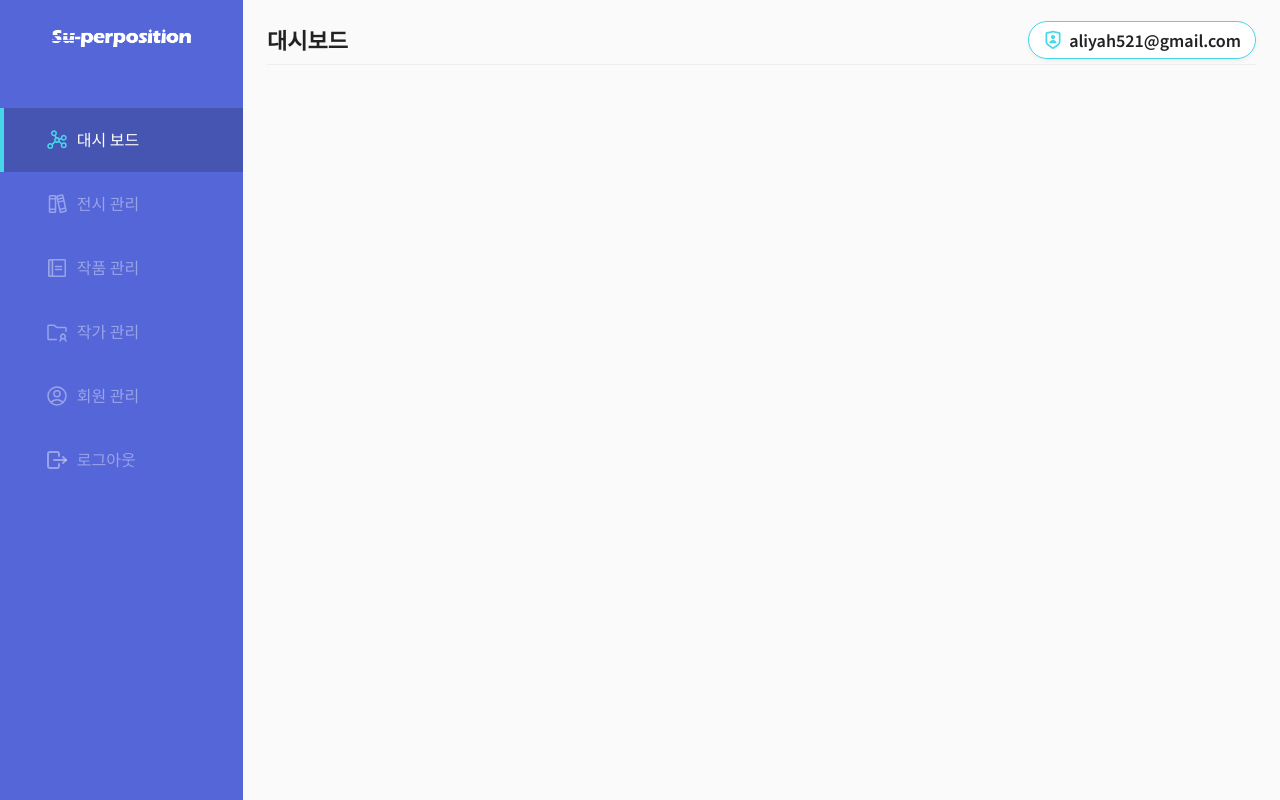
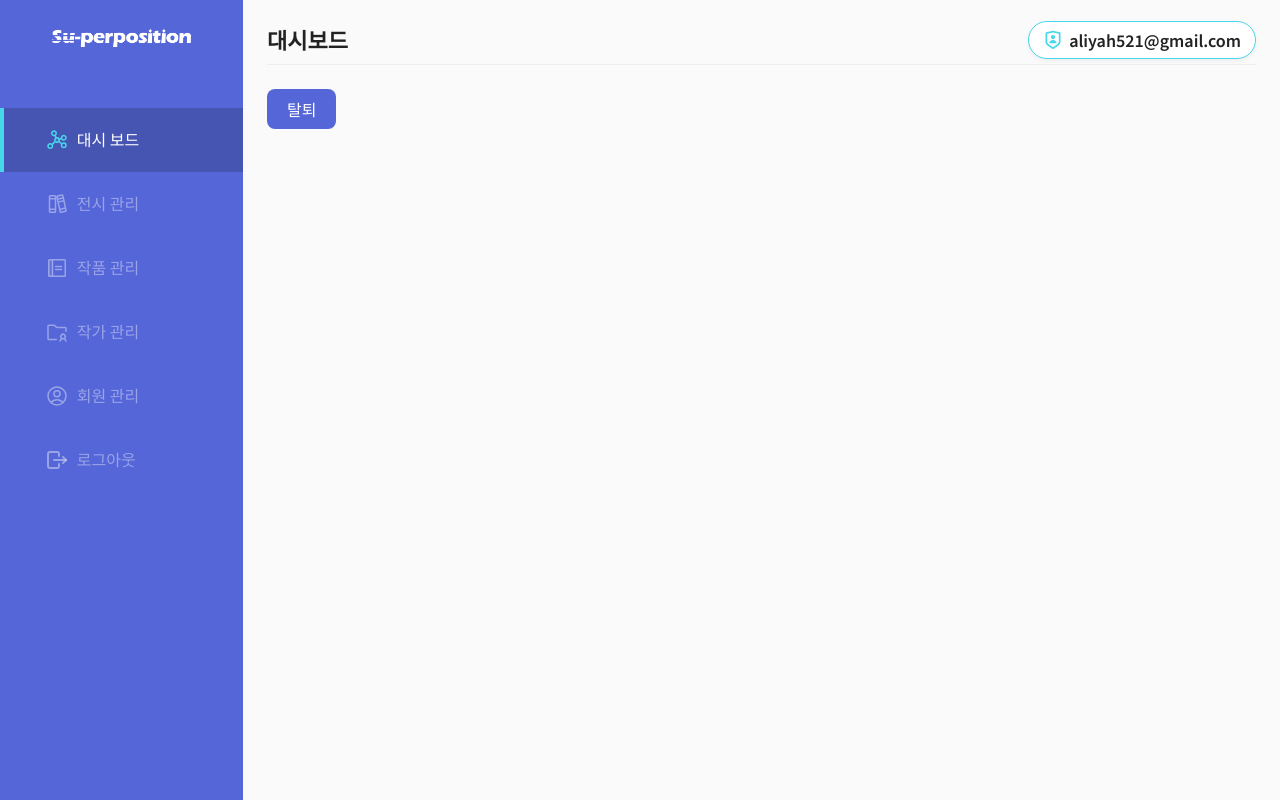
Before and after one commit to Superposition-dev/Super_Front_admin, a React (Vite) app: page /main in a window 1280 px wide. Built offline with nearby package versions, Linux system fonts and the light colour scheme.

Commit message:
feat: 모달 테스트 작성

```diff
--- a/src/pages/Main.tsx
+++ b/src/pages/Main.tsx
@@ -1,9 +1,25 @@
 import Wrapper from '../components/@common/Wrapper'
+import Modal from '../components/@common/ModalBox'
+import { useState } from 'react'
+import Button, { type } from '../components/@common/Button'
 
 const MainPage = () => {
+  const [isModal, setIsModal] = useState<boolean>(false)
+
   return (
     <Wrapper title="대시보드">
-      <div></div>
+      <Button name="탈퇴" customType={type.fill} onClick={() => setIsModal(true)} />
+      <div>
+        {isModal && (
+          <Modal setIsModal={setIsModal} confirmText={{ okay: '탈퇴' }} confirmOkay={() => alert('탈퇴')}>
+            <p>
+              선택한 회원을 탈퇴처리 하시겠습니까?
+              <br />
+              탈퇴처리 후에는 복구가 불가능합니다.
+            </p>
+          </Modal>
+        )}
+      </div>
     </Wrapper>
   )
 }
```
